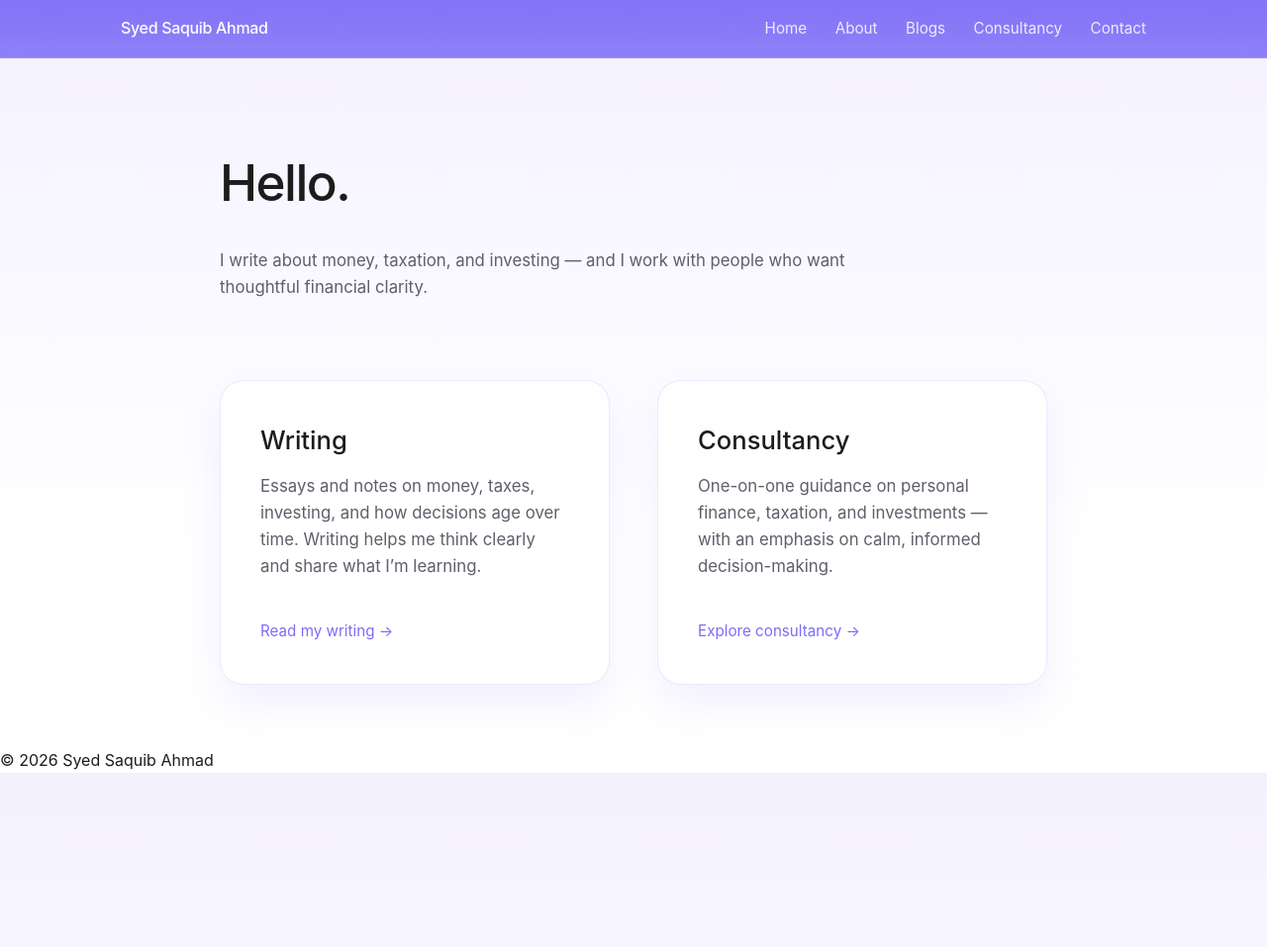
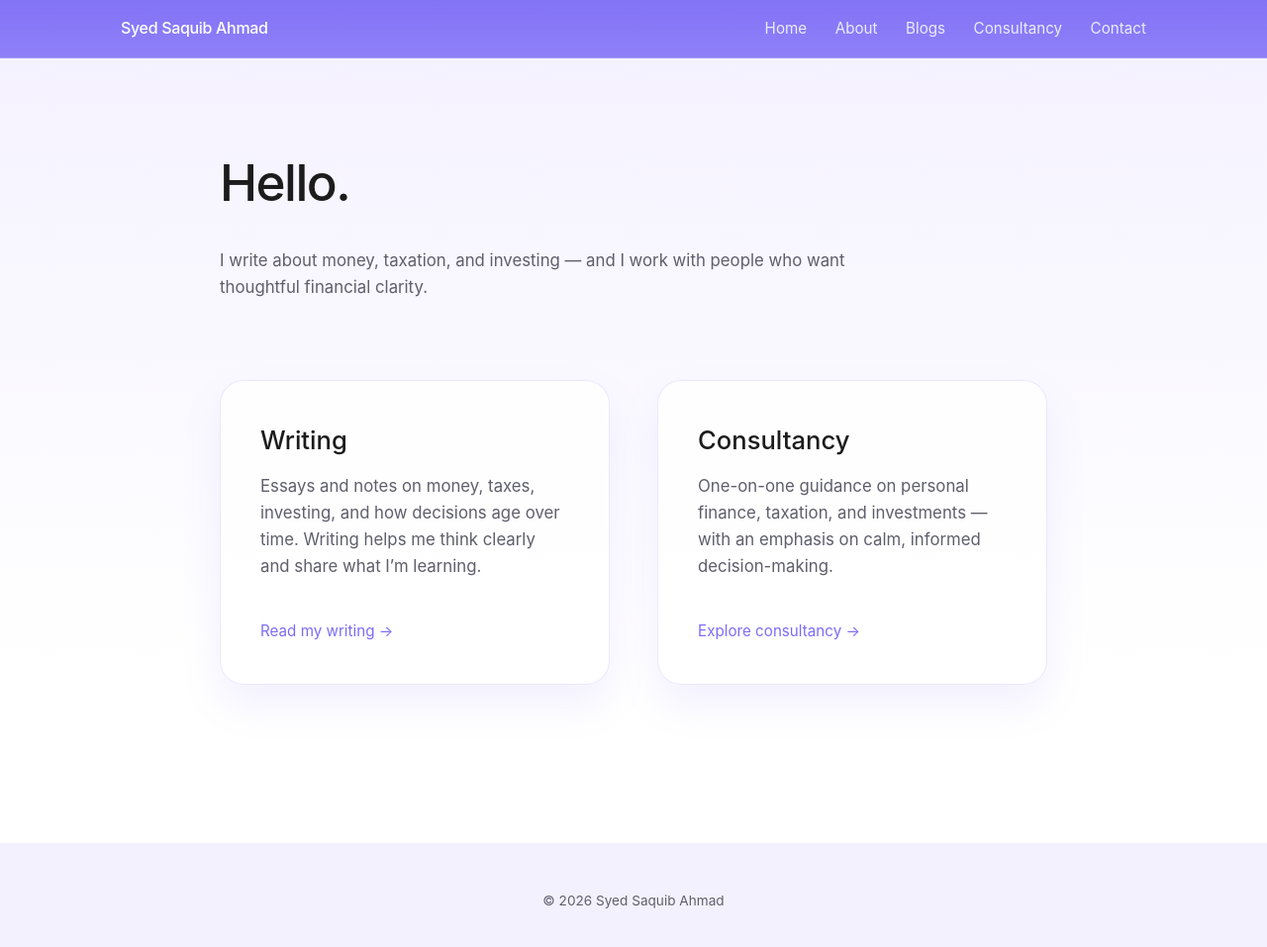
Before and after one commit to saquibahmad1234/syedsaquibahmad, a Jekyll site: the page built from index.html, in a window 1280 px wide and 969 px high. Shown: the top 957 px of the window at 99% size. Built offline with Jekyll 4.4.1, drawn with Linux system fonts in a browser that asks for light colours.

Commit message:
Update style.css

```diff
--- a/assets/css/style.css
+++ b/assets/css/style.css
@@ -77,6 +77,20 @@ nav strong {
 .nav-links a:hover {
   color: #ffffff;
 }
+
+/* =========================
+   Site Footer
+   ========================= */
+
+.site-footer {
+  margin-top: 6rem;
+  padding: 3rem 2rem;
+  text-align: center;
+  font-size: 0.85rem;
+  color: var(--text-muted);
+  background: var(--purple-soft);
+}
+
 
 /* =========================
    Main Layout
```
